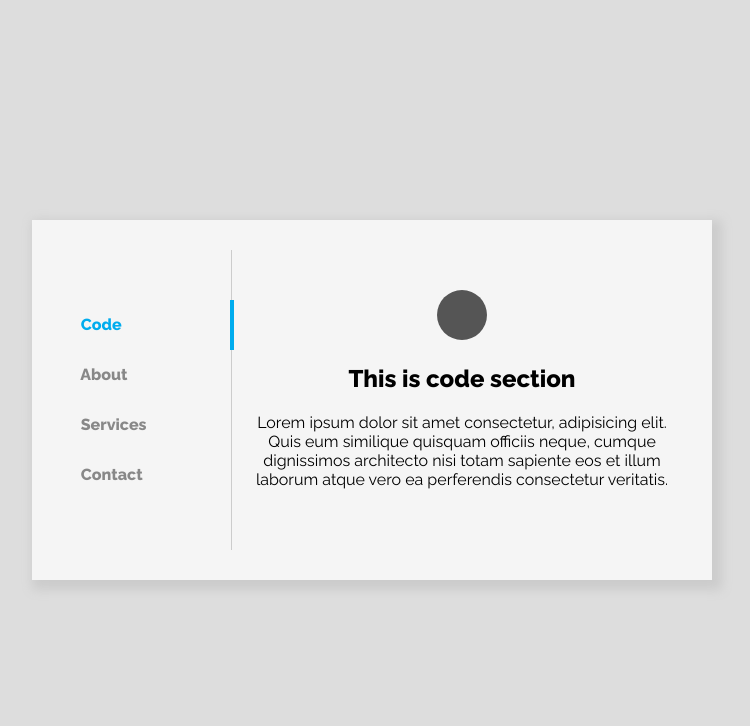
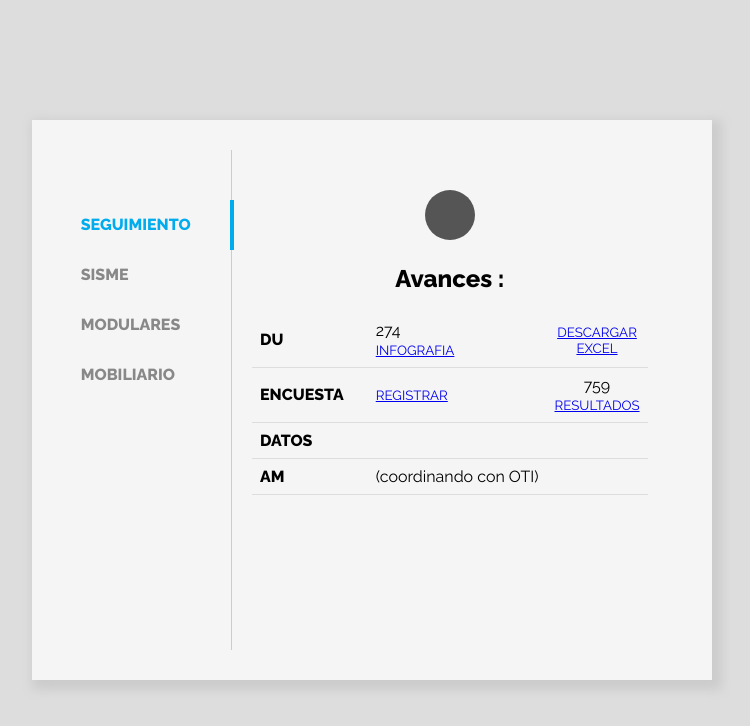
Before and after one commit to PhillypsB/BRAVO, a plain HTML site: page index.html in a window 1280 px wide. Shown: the whole page, without its empty margins (268-1018 px from the left). Drawn offline with Linux system fonts and the light colour scheme.

Commit message:
item seguimiento

```diff
--- a/index.html
+++ b/index.html
@@ -2,23 +2,23 @@
 <html>
 <head>
   <meta charset="UTF-8">
-  <title>Tabs</title>
+  <title>BRAVO-UGME</title>
   <link rel="stylesheet" href="style.css">
 </head>
 <body>
   <div class="tabs">
     <div class="tab-header">
       <div class="active">
-        <i class="fa fa-code"></i> Code
+        <i class="fa fa-code"></i> SEGUIMIENTO
       </div>
       <div>
-        <i class="fa fa-pencil-square"></i> About
+        <i class="fa fa-pencil-square"></i> SISME
       </div>
       <div>
-        <i class="fa fa-bar-chart"></i> Services
+        <i class="fa fa-bar-chart"></i> MODULARES
       </div>
       <div>
-        <i class="fa fa-envelope"></i> Contact
+        <i class="fa fa-envelope"></i> MOBILIARIO
       </div>
     </div>
     <div class="tab-indicator"></div>
@@ -26,8 +26,34 @@
 
       <div class="active">
         <i class="fa fa-code"></i>
-        <h2>This is code section</h2>
-        <p>Lorem ipsum dolor sit amet consectetur, adipisicing elit. Quis eum similique quisquam officiis neque, cumque dignissimos architecto nisi totam sapiente eos et illum laborum atque vero ea perferendis consectetur veritatis.</p>
+        <h2>Avances :</h2>
+        <table class="PHI-table">
+
+          <tr>
+            <th>DU</th><TD></TD>
+            <td>274<br> <a href="https://lookerstudio.google.com/reporting/1ea254b7-1a99-4ca5-8131-a21314dd2651/page/yMwPD" target="_blank"><small>INFOGRAFIA</small></a></td>
+            <TD><a href="https://lookerstudio.google.com/reporting/1ea254b7-1a99-4ca5-8131-a21314dd2651/page/yMwPD" target="_blank"><small><CENTER>DESCARGAR<BR>EXCEL</CENTER></small></a></TD>
+          </tr>
+          <tr>
+            <th>ENCUESTA</th>
+            <td></td>
+            <td>
+              <a href="https://docs.google.com/forms/d/e/1FAIpQLSe2PBXsosk1nN-DhW_DZsGGgjKiXBJh2agbDN458E53RZpsHg/viewform" target="_blank"><small>REGISTRAR</small></a>
+            </td>
+            <td><CENTER>759<br> <a href="https://docs.google.com/spreadsheets/d/1BlNpQ08HKa3bqPP3JVtyOvoMCN1vWteJlN_ka8o7erY/edit?usp=sharing" target="_blank"><small>RESULTADOS</small></a></CENTER></td>
+          </tr>
+
+          <tr>
+            <th>DATOS</th>
+            <td></td>
+            <td></td><td></td>
+          </tr>
+          <tr>
+            <th>AM</th>
+            <td></td>
+            <td>(coordinando con OTI)</td><td></td>
+          </tr>
+        </table>
       </div>
 
       <div>
@@ -38,8 +64,14 @@
 
       <div>
         <i class="fa fa-bar-chart"></i>
-        <h2>This is services section</h2>
-        <p>Lorem ipsum dolor sit amet consectetur, adipisicing elit. Quis eum similique quisquam officiis neque, cumque dignissimos architecto nisi totam sapiente eos et illum laborum atque vero ea perferendis consectetur veritatis.</p>
+        <h2>Avances :</h2>
+        <p>
+            <li>DU --> </li>
+            <li>Encuesta --> <a href="https://docs.google.com/forms/d/e/1FAIpQLSe2PBXsosk1nN-DhW_DZsGGgjKiXBJh2agbDN458E53RZpsHg/viewform" target="_blank"><small>REGISTRAR</small></a> |
+                             <b>759</b> <a href="https://docs.google.com/spreadsheets/d/1BlNpQ08HKa3bqPP3JVtyOvoMCN1vWteJlN_ka8o7erY/edit?usp=sharing" target="_blank"><small>RESULTADOS</small></a></li>
+            <li>DATOS --> </li>
+            <li>AM --> (coordinando con OTI)</li>
+        </p>
       </div>
 
       <div>
--- a/style.css
+++ b/style.css
@@ -13,7 +13,7 @@ body {
   left:50%;
   transform:translate(-50%,-50%);
   width:680px;
-  height:360px;
+  height:560px;
   padding:30px 20px;
   background:#f5f5f5;
   box-shadow:5px 5px 10px 5px #ccc;
@@ -81,3 +81,20 @@ body {
   top:80px;
   transition:all 500ms ease-in-out;
 }
+
+.PHI-table {
+  border-collapse: collapse;
+  width: 100%;
+}
+
+.PHI-table th,
+.PHI-table td {
+  padding: 8px;
+  border-bottom: 1px solid #ddd;
+  text-align: left;
+}
+
+.PHI-table th:first-child,
+.PHI-table td:first-child {
+  font-weight: bold;
+}
```
